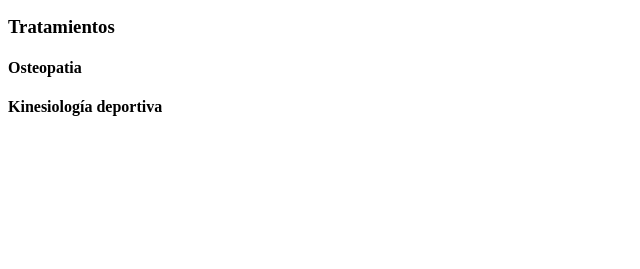
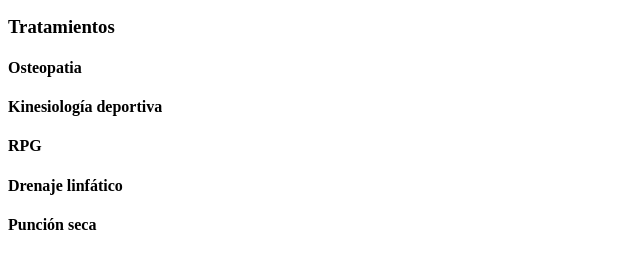
Before and after one commit to marianamonauni/CRF2024, a plain HTML site: page index.html in a window 1280 px wide. Shown: the part 101-370 px from the top of the page, without its empty margins (0-640 px from the left). Drawn offline with Linux system fonts and the light colour scheme.

Commit message:
Add files via upload

```diff
--- a/index.html
+++ b/index.html
@@ -15,6 +15,10 @@
 <h3>Tratamientos</h3>
 <h4>Osteopatia</h4>
 <h4>Kinesiología deportiva</h4>
+<h4>RPG</h4>
+<h4>Drenaje linfático</h4>
+<h4>Punción seca</h4>
+
 
 
 </body>
```
